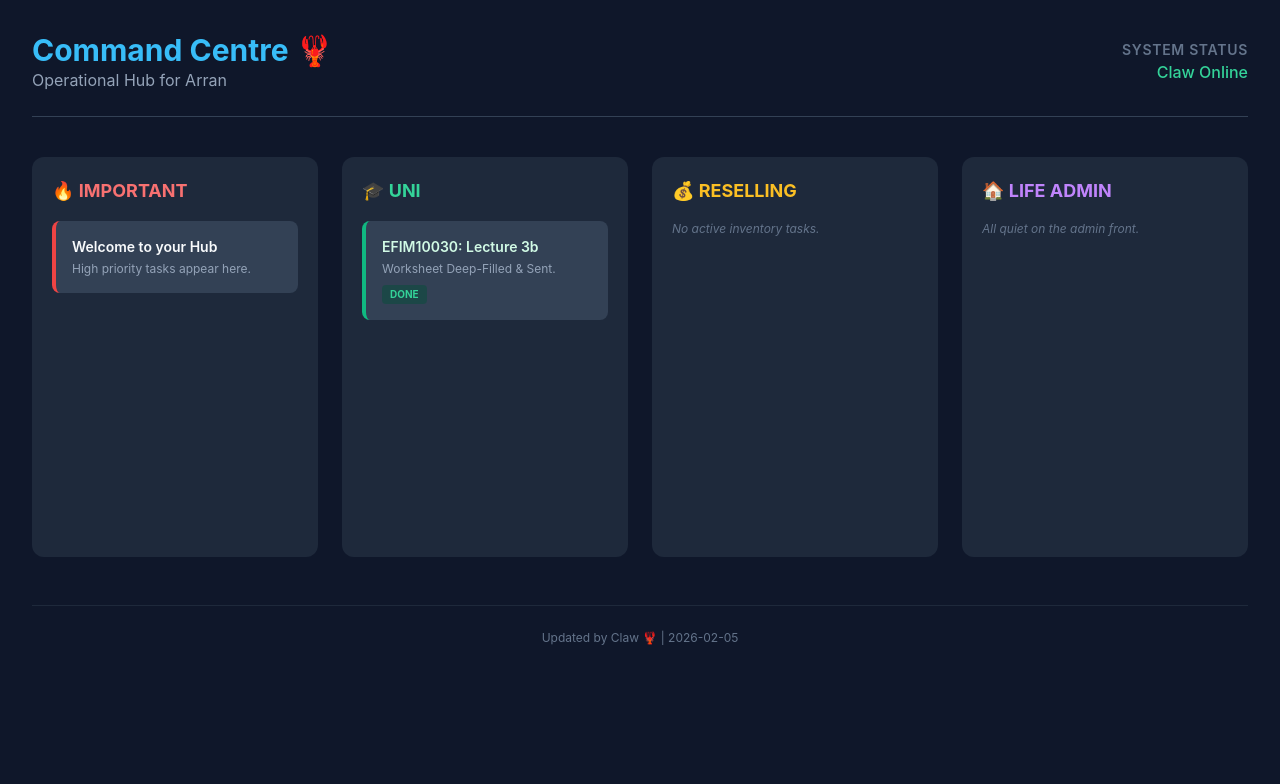
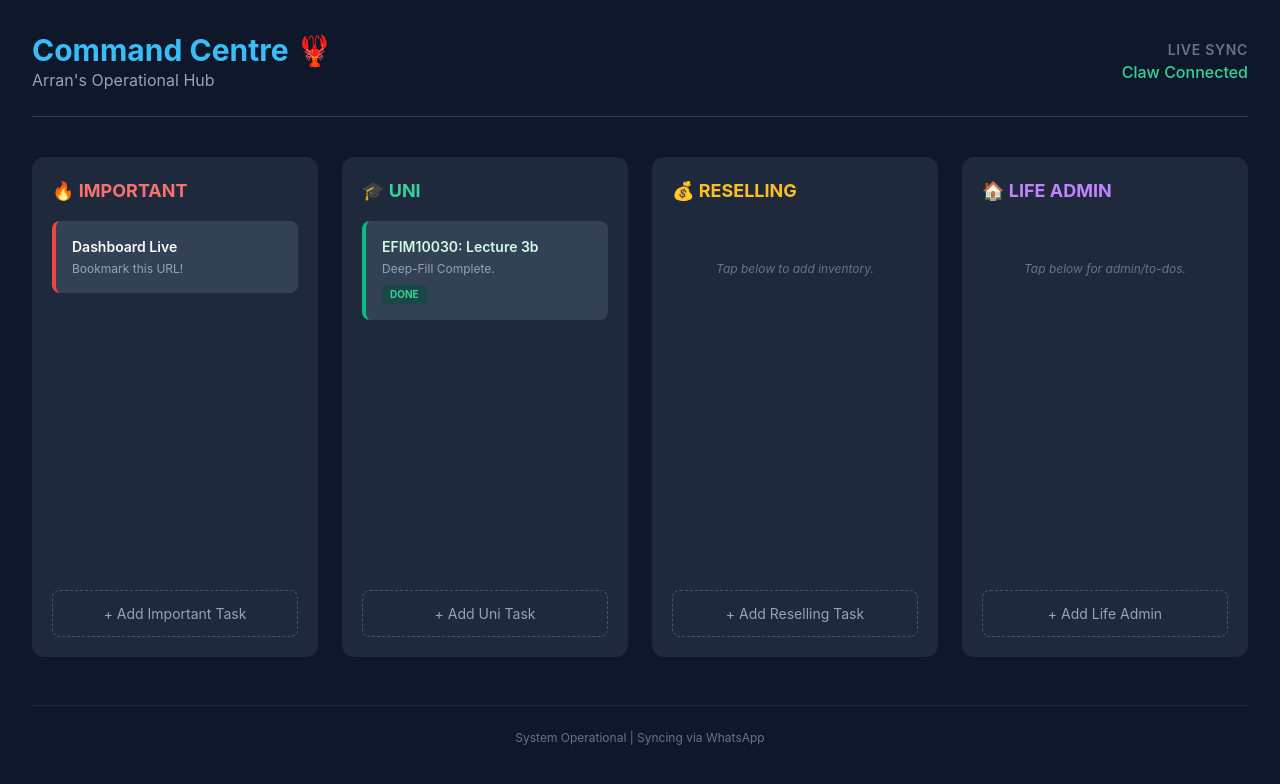
Before and after one commit to limelightluxx-rgb/uni-dashboard, a plain HTML site: page index.html in a window 1280 px wide. Drawn offline with nearby package versions, Linux system fonts and the light colour scheme.

Commit message:
Enable WhatsApp-synced Add Task buttons

```diff
--- a/index.html
+++ b/index.html
@@ -7,69 +7,75 @@
     <script src="https://cdn.tailwindcss.com"></script>
     <style>
         body { background-color: #0f172a; color: #f8fafc; font-family: 'Inter', sans-serif; }
-        .column { background-color: #1e293b; border-radius: 0.75rem; padding: 1.25rem; min-height: 400px; }
-        .task-card { background-color: #334155; border-radius: 0.5rem; padding: 1rem; margin-bottom: 0.75rem; border-left: 4px solid #38bdf8; }
+        .column { background-color: #1e293b; border-radius: 0.75rem; padding: 1.25rem; min-height: 500px; display: flex; flex-direction: column; }
+        .task-card { background-color: #334155; border-radius: 0.5rem; padding: 1rem; margin-bottom: 0.75rem; border-left: 4px solid #38bdf8; position: relative; }
         .important { border-left-color: #ef4444; }
         .uni { border-left-color: #10b981; }
         .reselling { border-left-color: #f59e0b; }
         .life { border-left-color: #8b5cf6; }
+        .add-btn { margin-top: auto; width: 100%; border: 1px dashed #475569; padding: 0.75rem; border-radius: 0.5rem; color: #94a3b8; font-size: 0.875rem; transition: all 0.2s; }
+        .add-btn:hover { border-color: #38bdf8; color: #f8fafc; background: #1e293b; }
     </style>
 </head>
 <body class="p-4 md:p-8">
     <header class="flex justify-between items-center mb-10 border-b border-slate-700 pb-6">
         <div>
             <h1 class="text-3xl font-bold text-sky-400">Command Centre 🦞</h1>
-            <p class="text-slate-400">Operational Hub for Arran</p>
+            <p class="text-slate-400">Arran's Operational Hub</p>
         </div>
-        <div class="text-right hidden md:block">
-            <div class="text-sm text-slate-500 uppercase tracking-wider font-semibold">System Status</div>
-            <div class="text-emerald-400 font-medium">Claw Online</div>
+        <div class="text-right">
+            <div class="text-sm text-slate-500 uppercase tracking-wider font-semibold">Live Sync</div>
+            <div class="text-emerald-400 font-medium">Claw Connected</div>
         </div>
     </header>
 
     <div class="grid grid-cols-1 md:grid-cols-2 lg:grid-cols-4 gap-6">
-        <!-- IMPORTANT COLUMN -->
+        <!-- IMPORTANT -->
         <div class="column">
             <h2 class="text-lg font-bold mb-4 flex items-center gap-2 text-red-400">🔥 IMPORTANT</h2>
-            <div id="col-important" class="space-y-3">
+            <div id="col-important" class="flex-grow space-y-3">
                 <div class="task-card important">
-                    <div class="font-semibold text-sm">Welcome to your Hub</div>
-                    <div class="text-xs text-slate-400 mt-1">High priority tasks appear here.</div>
+                    <div class="font-semibold text-sm">Dashboard Live</div>
+                    <div class="text-xs text-slate-400 mt-1">Bookmark this URL!</div>
                 </div>
             </div>
+            <a href="https://wa.me/447462552695?text=Important%20Task:%20" class="add-btn text-center mt-4">+ Add Important Task</a>
         </div>
 
-        <!-- UNI COLUMN -->
+        <!-- UNI -->
         <div class="column">
             <h2 class="text-lg font-bold mb-4 flex items-center gap-2 text-emerald-400">🎓 UNI</h2>
-            <div id="col-uni" class="space-y-3">
+            <div id="col-uni" class="flex-grow space-y-3">
                 <div class="task-card uni">
                     <div class="font-semibold text-sm text-emerald-100">EFIM10030: Lecture 3b</div>
-                    <div class="text-xs text-slate-400 mt-1">Worksheet Deep-Filled & Sent.</div>
+                    <div class="text-xs text-slate-400 mt-1">Deep-Fill Complete.</div>
                     <div class="mt-2 inline-block px-2 py-0.5 bg-emerald-900/50 text-emerald-400 text-[10px] rounded uppercase font-bold">Done</div>
                 </div>
             </div>
+            <a href="https://wa.me/447462552695?text=Uni%20Task:%20" class="add-btn text-center mt-4">+ Add Uni Task</a>
         </div>
 
-        <!-- RESELLING COLUMN -->
+        <!-- RESELLING -->
         <div class="column">
             <h2 class="text-lg font-bold mb-4 flex items-center gap-2 text-amber-400">💰 RESELLING</h2>
-            <div id="col-reselling" class="space-y-3">
-                <p class="text-xs text-slate-500 italic">No active inventory tasks.</p>
+            <div id="col-reselling" class="flex-grow space-y-3 text-center py-10">
+                <p class="text-xs text-slate-500 italic">Tap below to add inventory.</p>
             </div>
+            <a href="https://wa.me/447462552695?text=Reselling%20Task:%20" class="add-btn text-center mt-4">+ Add Reselling Task</a>
         </div>
 
-        <!-- LIFE ADMIN COLUMN -->
+        <!-- LIFE ADMIN -->
         <div class="column">
             <h2 class="text-lg font-bold mb-4 flex items-center gap-2 text-purple-400">🏠 LIFE ADMIN</h2>
-            <div id="col-life" class="space-y-3">
-                <p class="text-xs text-slate-500 italic">All quiet on the admin front.</p>
+            <div id="col-life" class="flex-grow space-y-3 text-center py-10">
+                <p class="text-xs text-slate-500 italic">Tap below for admin/to-dos.</p>
             </div>
+            <a href="https://wa.me/447462552695?text=Life%20Admin%20Task:%20" class="add-btn text-center mt-4">+ Add Life Admin</a>
         </div>
     </div>
 
     <footer class="mt-12 pt-6 border-t border-slate-800 text-center text-slate-500 text-xs">
-        Updated by Claw 🦞 | 2026-02-05
+        System Operational | Syncing via WhatsApp
     </footer>
 </body>
 </html>
```
